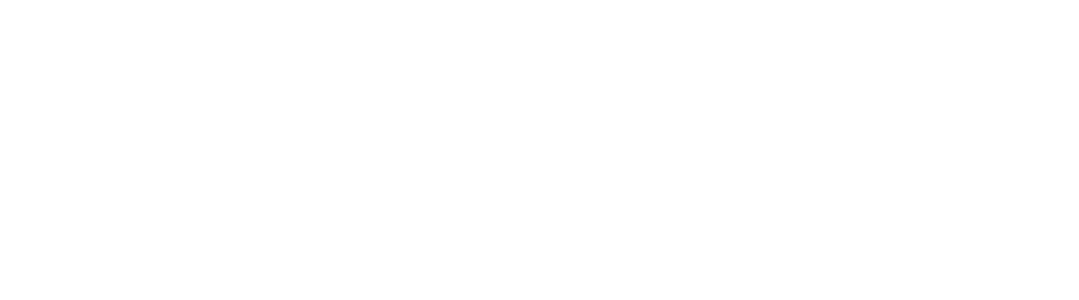
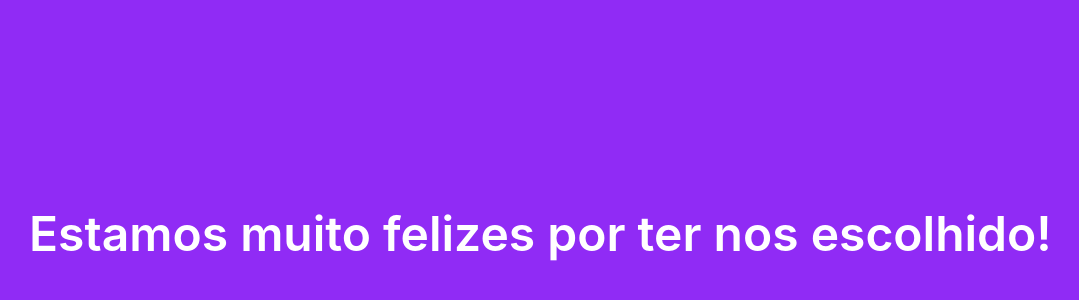
Before and after one commit to patrick-ddeus/dio-bank-react, a React (Create React App) app: page /welcome in a window 1280 px wide. Before the commit this address had no page. Shown: the part 166-466 px from the top of the page, without its empty margins (91-1170 px from the left). Built offline with nearby package versions, Linux system fonts and the light colour scheme.

Commit message:
create AuthContext to control pages acess

```diff
--- a/package.json
+++ b/package.json
@@ -19,6 +19,7 @@
     "react-dom": "^18.2.0",
     "react-router-dom": "^6.10.0",
     "react-scripts": "5.0.1",
+    "react-type-animation": "^3.0.1",
     "styled-components": "^5.3.9",
     "typescript": "^4.9.5",
     "web-vitals": "^2.1.4"
--- a/src/App.tsx
+++ b/src/App.tsx
@@ -2,7 +2,7 @@ import React from "react";
 import LoginPage from "./pages/LoginPage"
 import RegisterPage from "./pages/RegisterPage";
 import { BrowserRouter as Router, Route, Routes } from "react-router-dom";
-
+import WelcomePage from "./pages/WelcomePage";
 
 function App() {
   return (
@@ -10,6 +10,7 @@ function App() {
       <Routes>
         <Route path="/" element={<LoginPage/>}/>
         <Route path="/register" element={<RegisterPage/>}/>
+        <Route path="/welcome" element={<WelcomePage/>}/>
       </Routes>
     </Router>
   );
--- a/src/api/Auth.ts
+++ b/src/api/Auth.ts
@@ -6,7 +6,7 @@ function login(credentials: ILogin): Promise<string> {
     (resolve: (value: string) => void, reject: (value: Error) => void) => {
       setTimeout(() => {
         if (Bank.userExists(credentials)) {
-          const user = Bank.getCredentials(credentials)
+          const user = Bank.getCredentials(credentials);
           resolve(`Bem Vindo ${user?.fullName}`);
         } else {
           reject(new Error("Usuário ou Senha inválidos"));
@@ -16,17 +16,26 @@ function login(credentials: ILogin): Promise<string> {
   );
 }
 
-function register({ email, password, fullName }: ILogin): Promise<string> {
-  return new Promise((resolve: (value: string) => void, reject) => {
+function register({
+  email,
+  password,
+  fullName,
+}: ILogin): Promise<{ fullName: string } | Error> {
+  return new Promise(
+    (
+      resolve: (value: { fullName: string }) => void,
+      reject: (value: Error) => void
+    ) => {
       setTimeout(() => {
         if (!Bank.userExists({ email, password })) {
           Bank.createAccount(0, { email, password, fullName });
-        resolve("Usuário Cadastrado com sucesso!");
+          resolve({ fullName });
         } else {
           reject(new Error("Usuário já cadastrado!"));
         }
       }, 1200);
-  });
+    }
+  );
 }
 
 export default {
--- a/src/api/Protocols/AuthProtocols.ts
+++ b/src/api/Protocols/AuthProtocols.ts
@@ -3,10 +3,10 @@ export interface ILogin {
   password: string;
   [key: string]: string;
   accountNumber?: any;
-  fullName?: any,
+  fullName?: any;
 }
 
 export interface AuthProtocols {
   login: (params: ILogin) => Promise<string | Error>;
-  register: (params: ILogin) => Promise<string | Error>;
+  register: (params: ILogin) => Promise<{ fullName: string } | Error>;
 }
--- a/src/pages/RegisterPage/index.tsx
+++ b/src/pages/RegisterPage/index.tsx
@@ -27,7 +27,11 @@ const authButtonStyles = {
 };
 
 const RegisterPage: React.FC = () => {
-  const [form, setForm] = useState<ILogin>({ email: "", password: "", fullName: "" });
+  const [form, setForm] = useState<ILogin>({
+    email: "",
+    password: "",
+    fullName: "",
+  });
   const navigate = useNavigate();
   const isError = !form.email || !form.password;
 
@@ -37,8 +41,11 @@ const RegisterPage: React.FC = () => {
 
   function handleSubmit() {
     if (isError) return;
-    Auth.register(form).then(alert).catch(alert);
-    navigate("/");
+    Auth.register(form)
+      .then((response) => {
+        navigate("/welcome", { state: response });
+      })
+      .catch(alert);
   }
 
   return (
--- /dev/null
+++ b/src/pages/WelcomePage/index.tsx
@@ -0,0 +1,32 @@
+import { Box, Flex } from "@chakra-ui/react";
+import { TypeAnimation } from "react-type-animation";
+import React from "react";
+import { useLocation } from "react-router-dom";
+
+const Index: React.FC = () => {
+  const location = useLocation();
+  return (
+    <Box minH={"100vh"} bg={"#902bf5"}>
+      <Flex minH={"100vh"} alignItems={"center"} justifyContent={"center"}>
+        <TypeAnimation
+          sequence={[
+            `Olá, seja bem vindo ${location.state}!`,
+            1000,
+            "Estamos muito felizes por ter nos escolhido!",
+            1000,
+          ]}
+          wrapper="span"
+          cursor={true}
+          repeat={0}
+          style={{
+            color: "white",
+            fontWeight: "600",
+            fontSize: "3rem",
+          }}
+        ></TypeAnimation>
+      </Flex>
+    </Box>
+  );
+};
+
+export default Index;
```
Also changed, not shown: src/contexts/Auth/AuthProvider.tsx (added, +37 -0 lines), 1 other file (tests, documents, lock files or other folders). Lines whose indentation alone changed are shown as unchanged.
